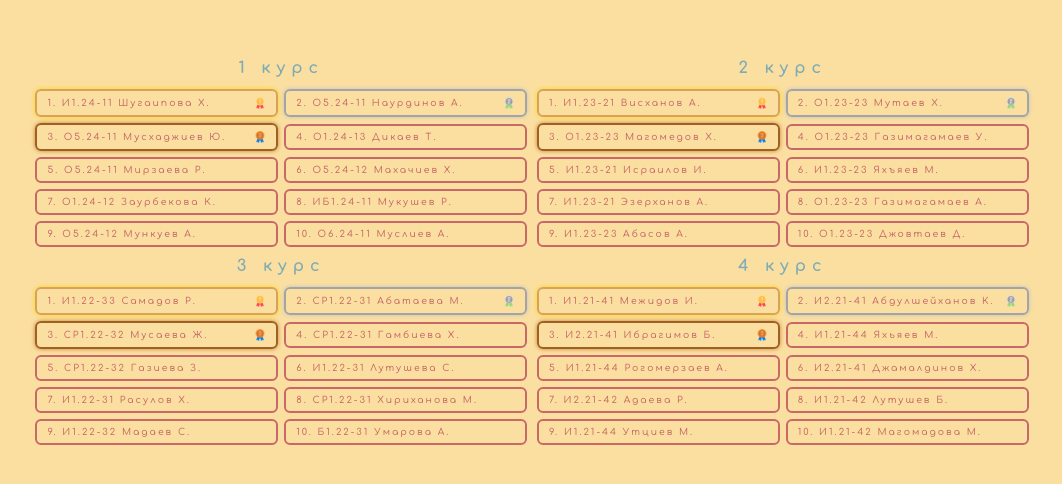
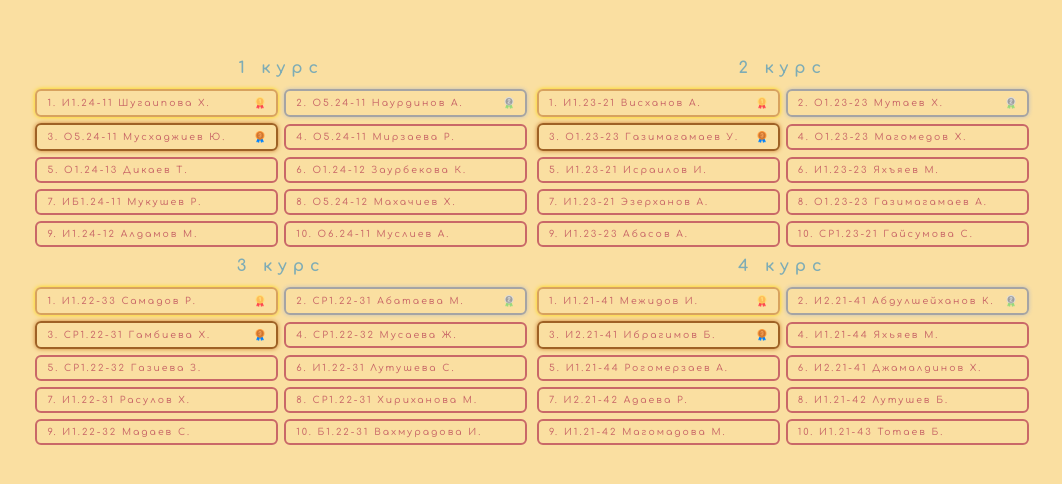
Before and after one commit to altairmsr/ggkit_dashboard, a React (Vite) app: page /12 in a window 1280 px wide. Shown: the part 148-632 px from the top of the page, without its empty margins (108-1170 px from the left). Built offline with nearby package versions, Linux system fonts and the light colour scheme.

Commit message:
updated 17.11.24

```diff
--- a/src/data/course1.js
+++ b/src/data/course1.js
@@ -22,38 +22,39 @@ const course1 = [
 	},
 	{
 		id: 3,
+		group: "О5.24-11",
+		name: "Мирзаева Р.",
+		pos: "regular",
+	},
+	{
+		id: 4,
 		group: "О1.24-13",
 		name: "Дикаев Т.",
 		pos: "regular",
 	},
 	{
-		id: 4,
-		group: "О5.24-11",
-		name: "Мирзаева Р.",
+		id: 5,
+		group: "О1.24-12",
+		name: "Заурбекова К.",
+
 		pos: "regular",
 	},
 	{
-		id: 5,
+		id: 6,
+		group: "ИБ1.24-11",
+		name: "Мукушев Р.",
+		pos: "regular",
+	},
+	{
+		id: 7,
 		group: "О5.24-12",
 		name: "Махачиев Х.",
 		pos: "regular",
 	},
 	{
-		id: 6,
-		group: "О1.24-12",
-		name: "Заурбекова К.",
-		pos: "regular",
-	},
-	{
-		id: 7,
-		group: "ИБ1.24-11",
-		name: "Мукушев Р.",
-		pos: "regular",
-	},
-	{
 		id: 8,
-		group: "О5.24-12",
-		name: "Мункуев А.",
+		group: "И1.24-12",
+		name: "Алдамов М.",
 		pos: "regular",
 	},
 	{
--- a/src/data/course2.js
+++ b/src/data/course2.js
@@ -16,14 +16,14 @@ const course2 = [
 	{
 		id: 2,
 		group: "О1.23-23",
-		name: "Магомедов Х.",
+		name: "Газимагамаев У.",
 		img: "bronze",
 		pos: "bronze",
 	},
 	{
 		id: 3,
 		group: "О1.23-23",
-		name: "Газимагамаев У.",
+		name: "Магомедов Х.",
 		pos: "regular",
 	},
 	{
@@ -58,8 +58,8 @@ const course2 = [
 	},
 	{
 		id: 9,
-		group: "О1.23-23",
-		name: "Джовтаев Д.",
+		group: "СР1.23-21",
+		name: "Гайсумова С.",
 		pos: "regular",
 	},
 ];
--- a/src/data/course3.js
+++ b/src/data/course3.js
@@ -15,15 +15,15 @@ const course3 = [
 	},
 	{
 		id: 2,
-		group: "СР1.22-32",
-		name: "Мусаева Ж.",
+		group: "СР1.22-31",
+		name: "Гамбиева Х.",
 		img: "bronze",
 		pos: "bronze",
 	},
 	{
 		id: 3,
-		group: "СР1.22-31",
-		name: "Гамбиева Х.",
+		group: "СР1.22-32",
+		name: "Мусаева Ж.",
 		pos: "regular",
 	},
 	{
@@ -59,7 +59,7 @@ const course3 = [
 	{
 		id: 9,
 		group: "Б1.22-31",
-		name: "Умарова А.",
+		name: "Вахмурадова И.",
 		pos: "regular",
 	},
 ];
--- a/src/data/course4.js
+++ b/src/data/course4.js
@@ -52,14 +52,14 @@ const course4 = [
 	},
 	{
 		id: 8,
-		group: "И1.21-44",
-		name: "Утциев М.",
+		group: "И1.21-42",
+		name: "Магомадова М.",
 		pos: "regular",
 	},
 	{
 		id: 9,
-		group: "И1.21-42",
-		name: "Магомадова М.",
+		group: "И1.21-43",
+		name: "Тотаев Б.",
 		pos: "regular",
 	},
 ];
--- a/src/data/groupList.js
+++ b/src/data/groupList.js
@@ -24,7 +24,7 @@ const groupList = [
 	},
 	{
 		id: 4,
-		group: "О6.24-11",
+		group: "И1.21-42",
 		pos: "regular",
 	},
 ];
```
